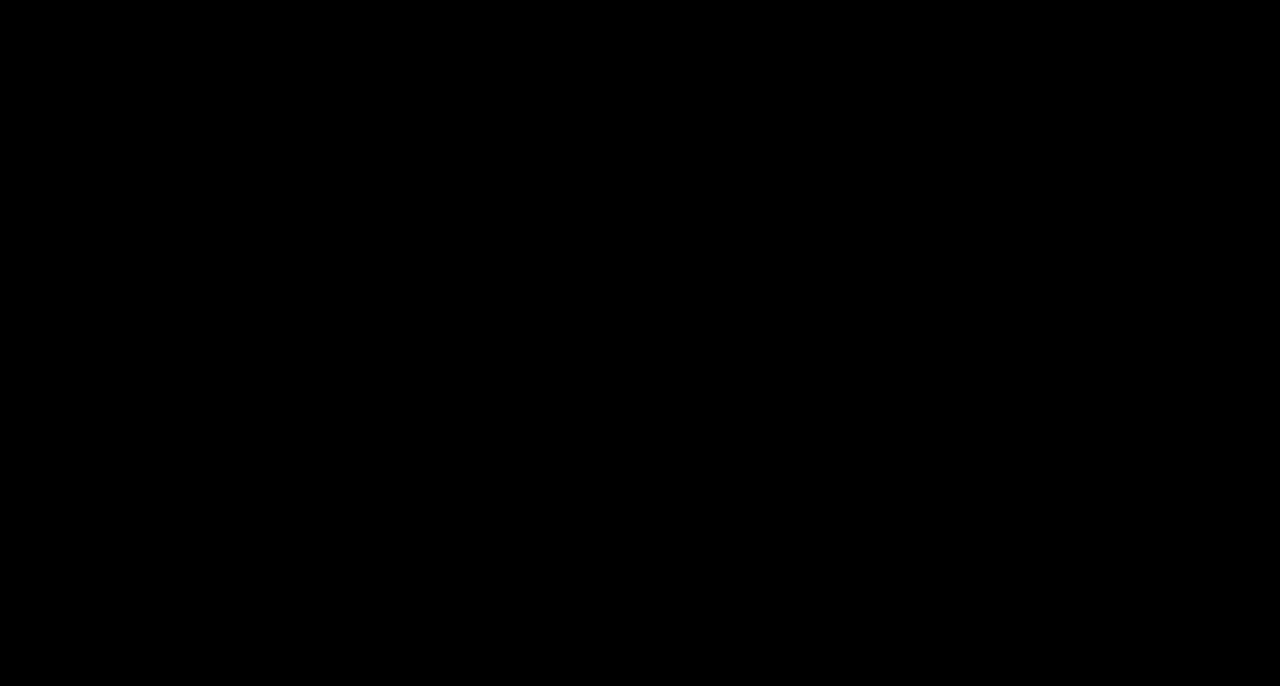
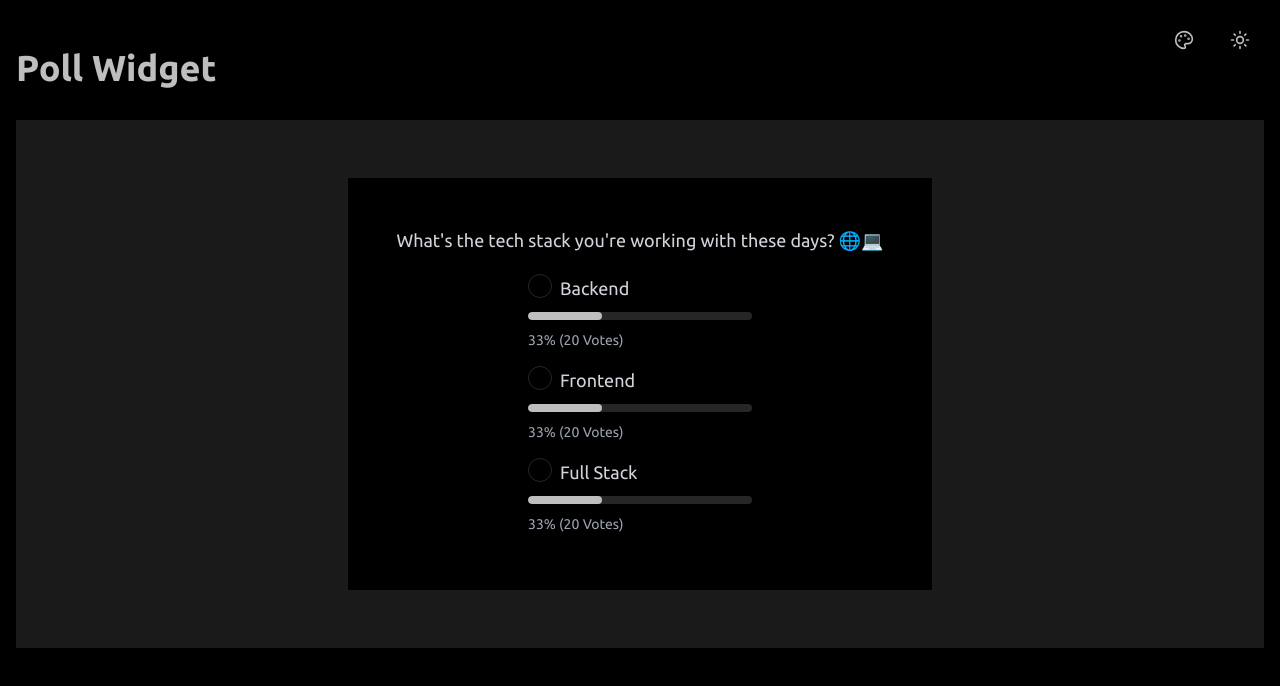
Before and after one commit to himanshurahi/frontend-machine-coding, a React (Vite) app: page /poll-widget in a window 1280 px wide. Before the commit this address had no page. Shown: the top 686 px of the page. Built offline with nearby package versions, Linux system fonts and the light colour scheme.

Commit message:
Added Poll Widget

```diff
--- a/src/App.jsx
+++ b/src/App.jsx
@@ -2,6 +2,7 @@ import { BrowserRouter as Router, Routes, Route } from "react-router-dom";
 import { Home } from "./pages/Home";
 import { Pagination } from "./pages/Pagination/index";
 import { MemoryGame } from "./pages/MemoryGame";
+import { PollWidget } from "./pages/PollWidget";
 
 function App() {
   return (
@@ -10,6 +11,7 @@ function App() {
         <Route path="/" element={<Home />} />
         <Route path="/pagination" element={<Pagination />} />
         <Route path="/memory-game" element={<MemoryGame />} />
+        <Route path="/poll-widget" element={<PollWidget />} />
       </Routes>
     </Router>
   );
--- a/src/main.jsx
+++ b/src/main.jsx
@@ -4,7 +4,8 @@ import App from "./App.jsx";
 import "./index.css";
 
 createRoot(document.getElementById("root")).render(
-  <StrictMode>
-    <App />
-  </StrictMode>
+  // <StrictMode>
+  //   <App />
+  // </StrictMode>
+  <App />
 );
--- a/src/pages/Home.jsx
+++ b/src/pages/Home.jsx
@@ -5,41 +5,29 @@ import { ExternalLink, Github } from "lucide-react";
 export const Home = () => {
   const projects = [
     {
-      title: "React Pagination",
+      title: "Pagination Component",
       description:
-        "Implementation of infinite scrolling with image lazy loading",
-      demo: "/pagination",
-      github: "https://github.com/yourusername/infinite-gallery",
-      tags: ["React", "axios"],
+        "Effortless navigation through large datasets using React pagination.",
+      demo: "/pagination-demo",
+      github: "https://github.com/yourusername/react-pagination",
+      tags: ["React", "CSS", "pagination"],
     },
     {
       title: "Memory Game",
       description:
-        "Implementation of infinite scrolling with image lazy loading",
+        "A fun and interactive memory-matching game built with React.",
       demo: "/memory-game",
-      github: "https://github.com/yourusername/infinite-gallery",
-      tags: ["React", "Intersection Observer", "Unsplash API"],
+      github: "https://github.com/yourusername/memory-game",
+      tags: ["React", "Game"],
     },
+
     {
-      title: "File Explorer",
-      description: "Interactive file system explorer with tree view",
-      demo: "https://example.com/file-explorer",
-      github: "https://github.com/yourusername/file-explorer",
-      tags: ["React", "Recursion", "Tree Data Structure"],
-    },
-    {
-      title: "Kanban Board",
-      description: "Drag and drop task management board",
-      demo: "https://example.com/kanban",
-      github: "https://github.com/yourusername/kanban",
-      tags: ["React DnD", "Redux", "TypeScript"],
-    },
-    {
-      title: "Auto-complete Search",
-      description: "Search with debouncing and suggestions",
-      demo: "https://example.com/autocomplete",
-      github: "https://github.com/yourusername/autocomplete",
-      tags: ["React", "Debouncing", "Trie"],
+      title: "Poll Widget",
+      description:
+        "A customizable React widget for creating and managing polls.",
+      demo: "/poll-widget",
+      github: "https://github.com/yourusername/poll-widget",
+      tags: ["React", "Widget"],
     },
   ];
 
--- /dev/null
+++ b/src/pages/PollWidget/index.jsx
@@ -0,0 +1,97 @@
+import { motion } from "framer-motion";
+import { ThemeToggle } from "../../components/ThemeToggle";
+import { useEffect, useState } from "react";
+export const PollWidget = () => {
+  const [pollData, setPollData] = useState([
+    { id: 1, label: "Backend", votes: 20 },
+    { id: 2, label: "Frontend", votes: 20 },
+    { id: 3, label: "Full Stack", votes: 20 },
+  ]);
+
+  const [totalVotes, setTotalVotes] = useState(0);
+
+  const [selectedOptionId, setSelectedOptionId] = useState(
+    localStorage.getItem("poll")
+  );
+
+  const handleChangeVote = (pollId) => {
+    const updatedPollData = pollData.map((poll) => {
+      if (poll.id == pollId) {
+        poll.votes++;
+      } else if (poll.id == selectedOptionId) {
+        poll.votes--;
+      }
+      return poll;
+    });
+
+    localStorage.setItem("poll", pollId);
+    setSelectedOptionId(pollId);
+    setPollData(updatedPollData);
+  };
+
+  useEffect(() => {
+    const updatedPollData = pollData.map((poll) => {
+      if (poll.id == selectedOptionId) {
+        poll.votes++;
+      }
+      return poll;
+    });
+
+    setPollData(updatedPollData);
+
+    setTotalVotes(
+      pollData.reduce((acc, poll) => {
+        return acc + poll.votes;
+      }, 0)
+    );
+  }, []);
+
+  return (
+    <div className="min-h-screen bg-base-100 text-base-content">
+      <ThemeToggle />
+      <div className="container mx-auto px-4 py-12 h-screen">
+        <div className="flex items-center gap-4 mb-8">
+          <motion.h1
+            initial={{ opacity: 0, y: 20 }}
+            animate={{ opacity: 1, y: 0 }}
+            className="text-4xl font-bold"
+          >
+            Poll Widget
+          </motion.h1>
+        </div>
+        <div className="conatiner bg-base-300 h-3/4 flex justify-center items-center">
+          <div className="bg-base-100 p-12 poll-container flex flex-col items-center">
+            <h1 className="text-lg text-gray-300 mb-3">
+              What's the tech stack you're working with these days? 🌐💻
+            </h1>
+            {pollData.map((poll) => {
+              return (
+                <div className="poll-item p-2" key={poll.id}>
+                  <div className="flex gap-2">
+                    <input
+                      type="radio"
+                      name="poll-options"
+                      class="radio"
+                      checked={poll.id == selectedOptionId}
+                      onChange={() => handleChangeVote(poll.id)}
+                    />
+                    <h1 className="text-lg text-gray-300 ">{poll.label}</h1>
+                  </div>
+                  <progress
+                    class="progress w-56"
+                    value={Math.round((poll.votes / totalVotes) * 100)}
+                    max="100"
+                  ></progress>
+                  <p className="text-sm text-gray-400 mt-1">
+                    {Math.round((poll.votes / totalVotes) * 100)}% ({poll.votes}{" "}
+                    Votes)
+                  </p>
+                </div>
+              );
+            })}
+          </div>
+        </div>
+      </div>
+    </div>
+  );
+};
--- /dev/null
+++ b/src/utils/PollWidget/mockData.js
@@ -0,0 +1,18 @@
+export const pollQuestions = [
+  {
+    question: "What's your favorite programming language? 💻👨‍💻",
+    options: ["JavaScript ⚡", "Python 🐍", "C++ ⌨️"],
+  },
+  {
+    question: "Which framework do you prefer? 🖼️🔧",
+    options: ["React ⚛️", "Vue 🌿", "Angular 🔲"],
+  },
+  {
+    question: "What's your preferred database? 🗃️💾",
+    options: ["MongoDB 🍃", "MySQL 🐬", "PostgreSQL 🐘"],
+  },
+  {
+    question: "Which operating system do you use? 🖥️💻",
+    options: ["Windows 🪟", "Mac 🍏", "Linux 🐧"],
+  },
+];
```
